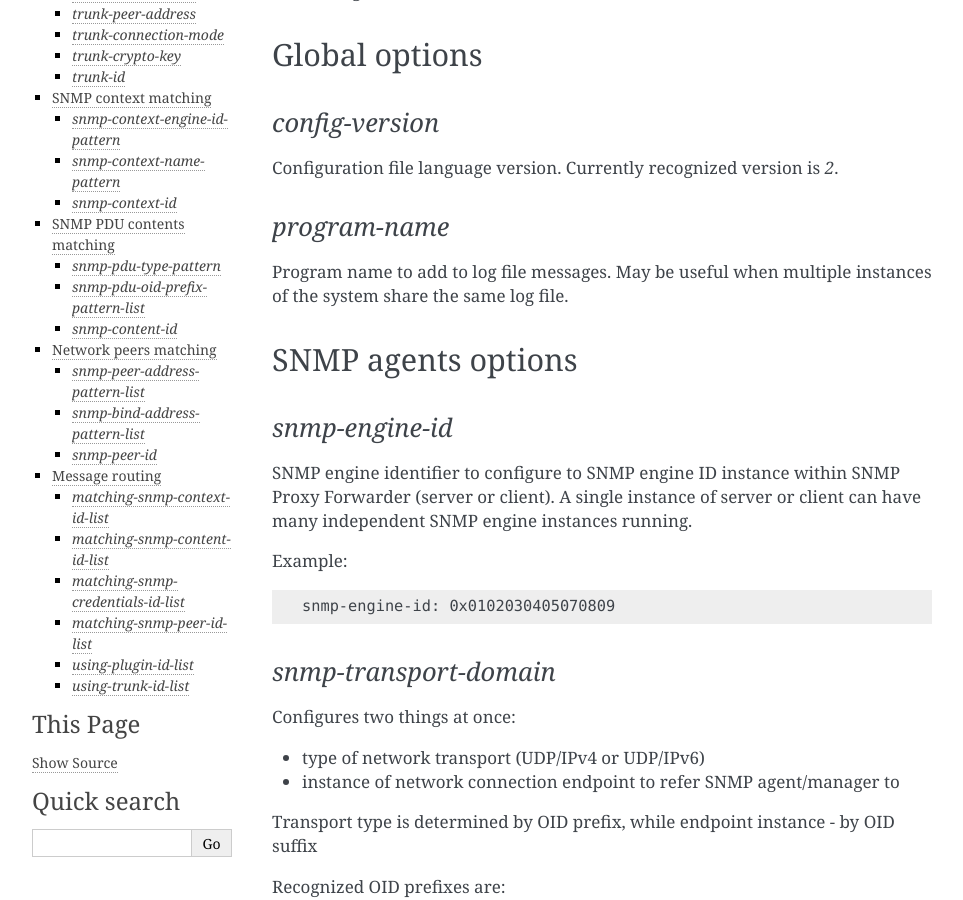
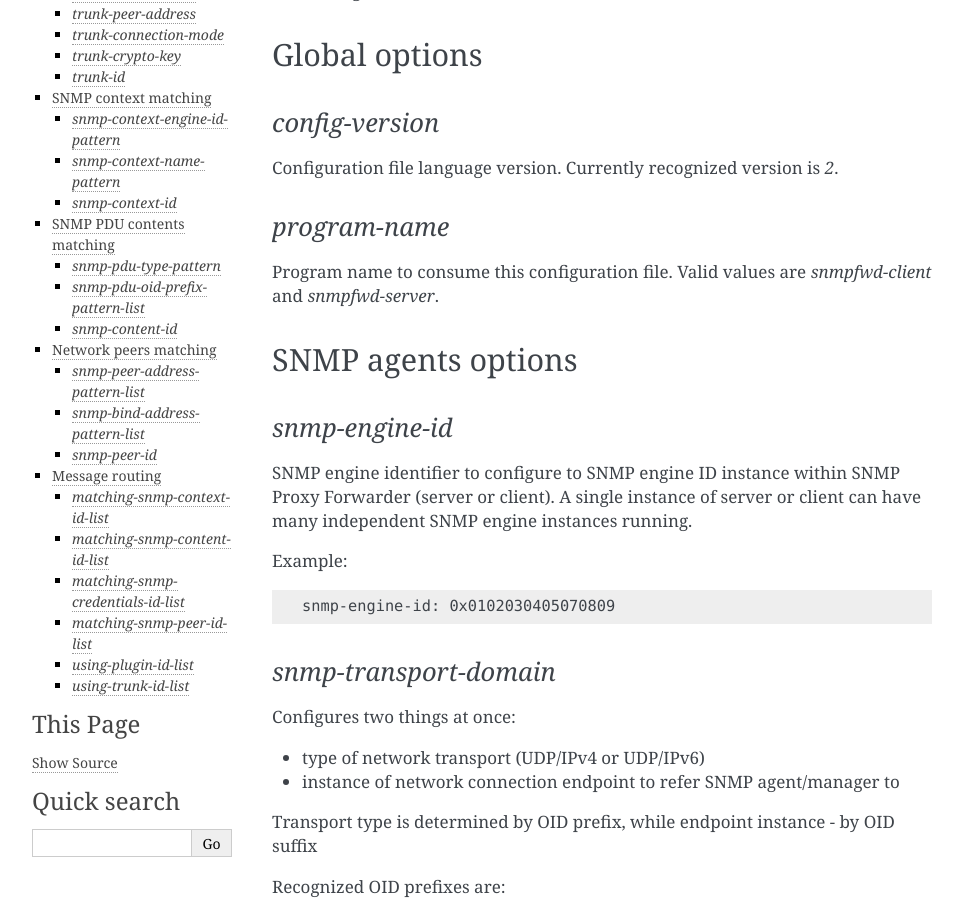
Before and after one commit to etingof/snmpfwd, a Sphinx documentation site: the page built from docs/source/configuration/server-configuration.rst, in a window 1280 px wide and 900 px high, scrolled down 658 px. Shown: the whole window, without its empty margins (148-1111 px from the left). Built offline with Sphinx 7.4.7, drawn with Linux system fonts in a browser that asks for light colours.

Commit message:
snmpv3-v1 configuration example added

```diff
--- a/CHANGES.txt
+++ b/CHANGES.txt
@@ -1,8 +1,9 @@
 Revision 0.0.3, released XX-04-2017
 -----------------------------------
 
+- Sphinx docs added
+- PEP8, code style and hardening
 - Unspecified trunk-crypto-key now indicates disabled trunk encryption.
-- PEP8, code style and hardening
 - Fix to __doc__ use in setup.py to make -O0 installation mode working.
 - Fix to PID file creation when running Python 3.
 - Copyright notes added to source files
--- a/docs/source/configuration/client-configuration.rst
+++ b/docs/source/configuration/client-configuration.rst
@@ -32,7 +32,8 @@
 *config-version*
 ++++++++++++++++
 
-Configuration file language version. Currently recognized version is *2*.
+Program name to consume this configuration file. Valid values are *snmpfwd-client*
+and *snmpfwd-server*.
 
 *program-name*
 ++++++++++++++
--- a/docs/source/configuration/examples/config-server.rst
+++ /dev/null
@@ -1,5 +0,0 @@
-
-Agent configuration
-===================
-
-#
--- a/docs/source/configuration/server-configuration.rst
+++ b/docs/source/configuration/server-configuration.rst
@@ -47,8 +47,8 @@
 *program-name*
 ++++++++++++++
 
-Program name to add to log file messages. May be useful when multiple instances
-of the system share the same log file.
+Program name to consume this configuration file. Valid values are *snmpfwd-client*
+and *snmpfwd-server*.
 
 SNMP agents options
 -------------------
```
Also changed, not shown: docs/source/configuration/examples/snmpv3-to-snmpv1.rst (added, +43 -0 lines), 3 other files.
